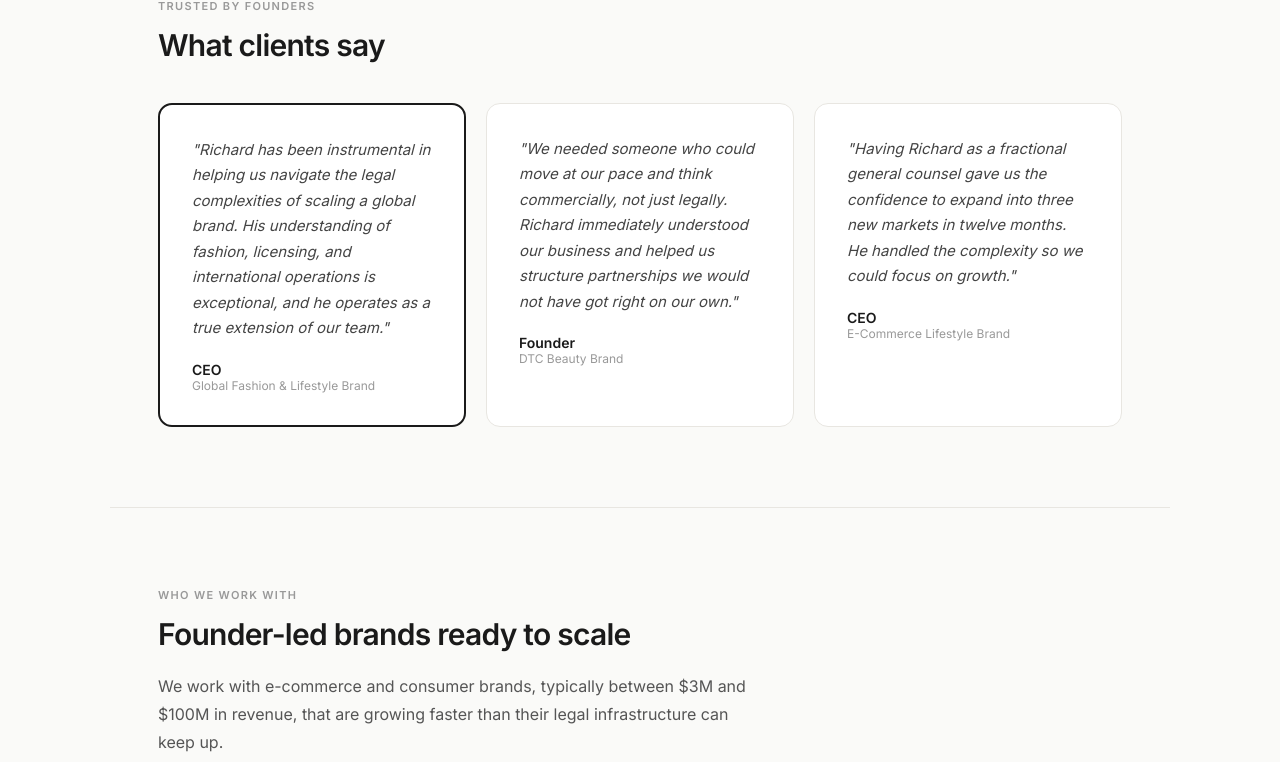
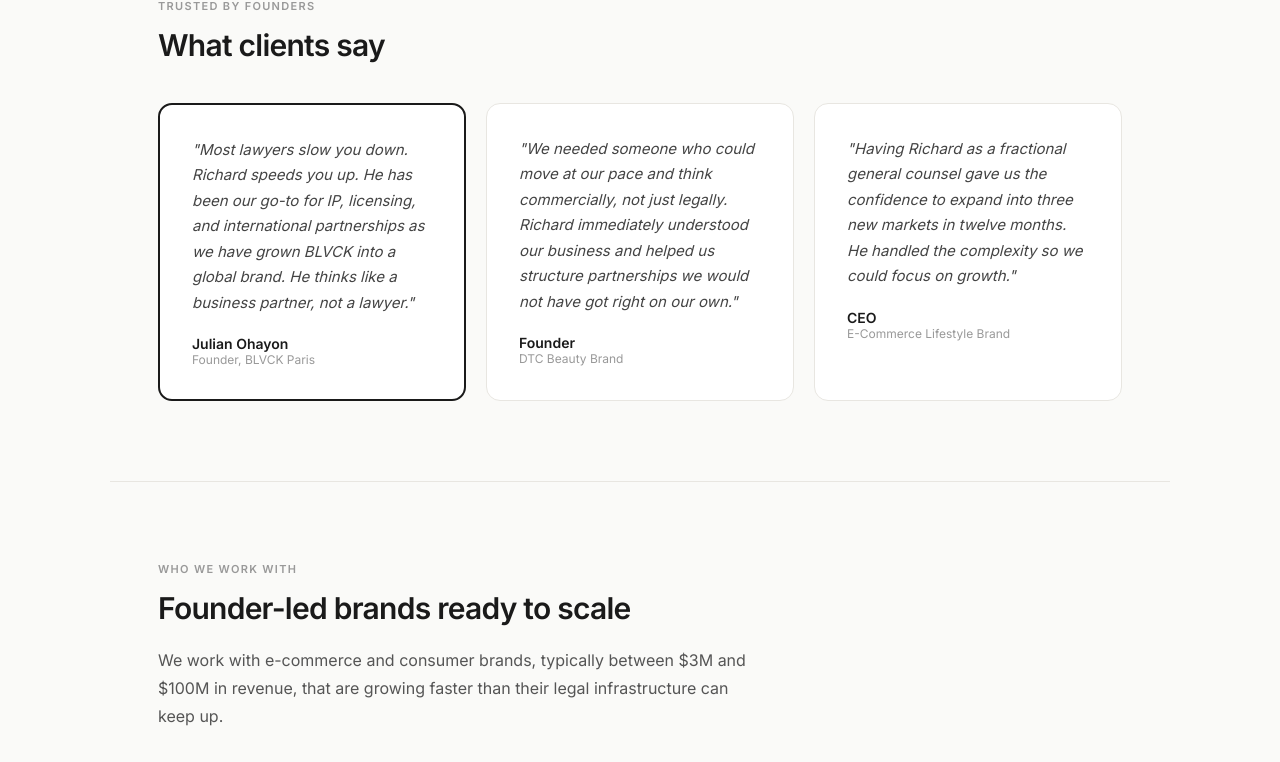
Before and after one commit to rickymarshall-hue/marshallgc, a Next.js app: page / in a window 1280 px wide. Shown: the part 1437-2199 px from the top of the page. Built offline with nearby package versions, Linux system fonts and the light colour scheme.

Commit message:
blvck testimonial

```diff
--- a/app/MarshallGC.js
+++ b/app/MarshallGC.js
@@ -22,7 +22,7 @@ const notableTransactions = [
 const distributionMarkets = ["United Kingdom", "European Union", "Taiwan", "Japan", "Kuwait", "United States", "China", "Australia", "GCC (UAE, Saudi Arabia, Bahrain, Oman, Qatar)", "Philippines", "Mexico"];
 
 const testimonials = [
-  { text: "Richard has been instrumental in helping us navigate the legal complexities of scaling a global brand. His understanding of fashion, licensing, and international operations is exceptional, and he operates as a true extension of our team.", name: "CEO", role: "Global Fashion & Lifestyle Brand", featured: true },
+  { text: "Most lawyers slow you down. Richard speeds you up. He has been our go-to for IP, licensing, and international partnerships as we have grown BLVCK into a global brand. He thinks like a business partner, not a lawyer.", name: "Julian Ohayon", role: "Founder, BLVCK Paris", featured: true },
   { text: "We needed someone who could move at our pace and think commercially, not just legally. Richard immediately understood our business and helped us structure partnerships we would not have got right on our own.", name: "Founder", role: "DTC Beauty Brand" },
   { text: "Having Richard as a fractional general counsel gave us the confidence to expand into three new markets in twelve months. He handled the complexity so we could focus on growth.", name: "CEO", role: "E-Commerce Lifestyle Brand" },
 ];
@@ -209,7 +209,6 @@ export default function MarshallGC() {
 
   const socials = [
     { name: "LinkedIn", url: "https://linkedin.com/in/rickymarshall", icon: <svg width="18" height="18" viewBox="0 0 24 24" fill="none"><path d="M16 8a6 6 0 016 6v7h-4v-7a2 2 0 00-4 0v7h-4v-7a6 6 0 016-6zM2 9h4v12H2zM4 6a2 2 0 100-4 2 2 0 000 4z" stroke="#888" strokeWidth="1.5" strokeLinecap="round" strokeLinejoin="round"/></svg> },
-    { name: "WhatsApp", url: "#", icon: <svg width="18" height="18" viewBox="0 0 24 24" fill="none"><path d="M17.472 14.382c-.297-.149-1.758-.867-2.03-.967-.273-.099-.471-.148-.67.15-.197.297-.767.966-.94 1.164-.173.199-.347.223-.644.075-.297-.15-1.255-.463-2.39-1.475-.883-.788-1.48-1.761-1.653-2.059-.173-.297-.018-.458.13-.606.134-.133.298-.347.446-.52.149-.174.198-.298.298-.497.099-.198.05-.371-.025-.52-.075-.149-.669-1.612-.916-2.207-.242-.579-.487-.5-.669-.51-.173-.008-.371-.01-.57-.01-.198 0-.52.074-.792.372-.272.297-1.04 1.016-1.04 2.479 0 1.462 1.065 2.875 1.213 3.074.149.198 2.096 3.2 5.077 4.487.709.306 1.262.489 1.694.625.712.227 1.36.195 1.871.118.571-.085 1.758-.719 2.006-1.413.248-.694.248-1.289.173-1.413-.074-.124-.272-.198-.57-.347z" stroke="#888" strokeWidth="1.5"/><path d="M12 2C6.477 2 2 6.477 2 12c0 1.89.525 3.66 1.438 5.168L2 22l4.832-1.438A9.955 9.955 0 0012 22c5.523 0 10-4.477 10-10S17.523 2 12 2z" stroke="#888" strokeWidth="1.5"/></svg> },
   ];
 
   const Nav = () => (
@@ -497,7 +496,7 @@ export default function MarshallGC() {
         <div style={{ flex: 1, minWidth: 280 }}>
           <p style={st.label}>Contact</p><h1 style={{ ...st.h1, fontSize: isMobile ? 28 : 36 }}>Start a conversation</h1>
           <p style={st.body}>Whether you have a specific challenge or are thinking about your advisory setup as you scale, I would welcome the chance to talk.</p>
-          <div style={{ marginTop: 40 }}>{[{ label: "Email", value: EMAIL }, { label: "LinkedIn", value: "linkedin.com/in/rickymarshall" }, { label: "WhatsApp", value: "Available on request" }, { label: "Based in", value: "London / Available globally" }, { label: "Response time", value: "Usually within 24 hours" }].map((item, i) => <div key={i} style={{ marginBottom: 20 }}><div style={{ fontSize: 11, fontWeight: 600, textTransform: "uppercase", letterSpacing: "0.08em", color: "#999", marginBottom: 4 }}>{item.label}</div><div style={{ fontSize: 15, color: "#333" }}>{item.value}</div></div>)}</div>
+          <div style={{ marginTop: 40 }}>{[{ label: "Email", value: EMAIL }, { label: "LinkedIn", value: "linkedin.com/in/rickymarshall" }, { label: "Based in", value: "London / Available globally" }, { label: "Response time", value: "Usually within 24 hours" }].map((item, i) => <div key={i} style={{ marginBottom: 20 }}><div style={{ fontSize: 11, fontWeight: 600, textTransform: "uppercase", letterSpacing: "0.08em", color: "#999", marginBottom: 4 }}>{item.label}</div><div style={{ fontSize: 15, color: "#333" }}>{item.value}</div></div>)}</div>
           <div style={{ display: "flex", gap: 12, marginTop: 24 }}>{socials.map(s => <a key={s.name} href={s.url} target="_blank" rel="noopener noreferrer" style={{ display: "flex", alignItems: "center", justifyContent: "center", width: 40, height: 40, borderRadius: 8, border: "1px solid #E8E6E1" }}>{s.icon}</a>)}</div>
         </div>
         <div style={{ flex: 1, minWidth: 320 }}>
```
Also changed, not shown: public/ favicon.svg (added).
